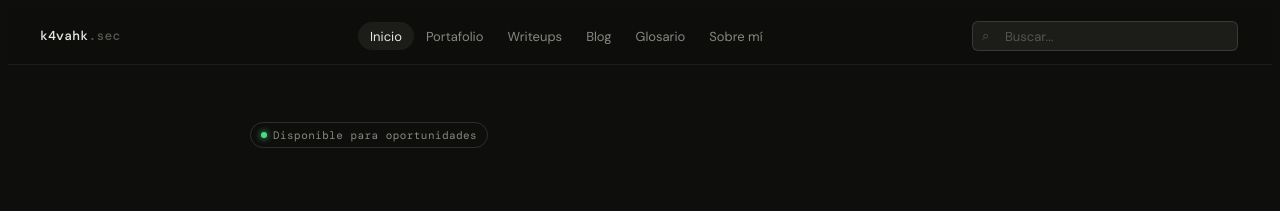
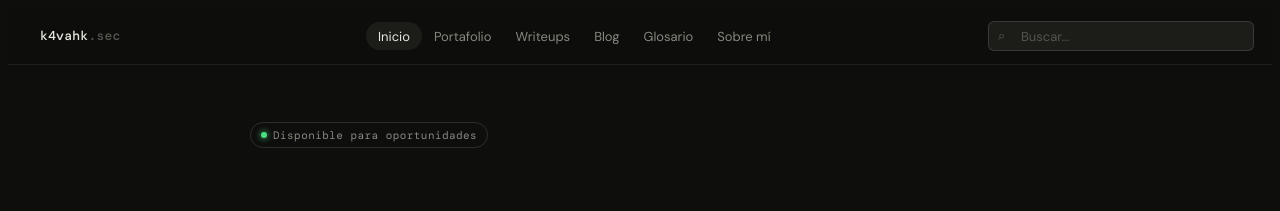
Before and after one commit to k4vahk/k4vahk.github.io, a Jekyll site: the page built from index.markdown, in a window 1280 px wide. Shown: the top 211 px of the page. Built offline with Jekyll 4.4.1, drawn with Linux system fonts in a browser that asks for light colours; some web fonts are replaced.

Commit message:
Ajuste margen derecho buscador

```diff
--- a/assets/css/main.css
+++ b/assets/css/main.css
@@ -41,7 +41,7 @@ nav {
     background: rgba(14, 14, 12, 0.92);
     backdrop-filter: blur(14px);
     border-bottom: 1px solid var(--border);
-    padding: 0 5rem 0 2rem;
+    padding: 0 4rem 0 2rem;
     display: flex;
     align-items: center;
     justify-content: space-between;
```
